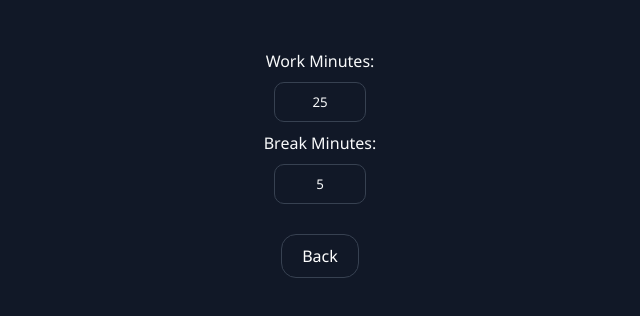
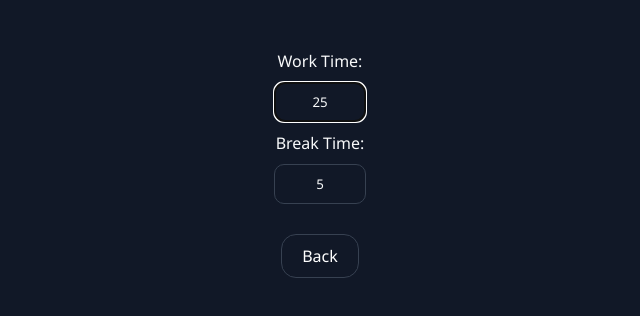
Before and after one commit to JonathanSamael/pomodoro_Jera, a React (Vite) app: page / in a window 1280 px wide. Both pictures are taken after a click on the button "Settings". Shown: the top 316 px of the page, without its empty margins (320-960 px from the left). Built offline with nearby package versions, Linux system fonts and the light colour scheme.

Commit message:
"🐛fix: bug with max input characters"

```diff
--- a/src/components/Settings/Options.jsx
+++ b/src/components/Settings/Options.jsx
@@ -9,11 +9,11 @@ export const Options = () => {
 
   return (
     <OptionsStyle>
-      <label htmlFor='timeToWork'>Work Minutes: </label>
-      <input id='timeToWork' defaultValue={timesOption.workMinutes} min={1} max={120} onChange={(newTimeToWork) => timesOption.setTimeToWork(newTimeToWork.target.value)}/>
+      <label htmlFor='timeToWork'>Work Time: </label>
+      <input autoFocus id='timeToWork' maxLength={2} defaultValue={timesOption.workMinutes} onChange={(newTimeToWork) => timesOption.setTimeToWork(newTimeToWork.target.value)}/>
 
-      <label htmlFor='timeToBreak'>Break Minutes: </label>
-      <input id='timeToBreak' defaultValue={timesOption.breakMinutes} min={1} max={40} onChange={newTimeToBreak => timesOption.setTimeToBreak(newTimeToBreak.target.value)}/>
+      <label htmlFor='timeToBreak'>Break Time: </label>
+      <input id='timeToBreak' maxLength={2} defaultValue={timesOption.breakMinutes}onChange={newTimeToBreak => timesOption.setTimeToBreak(newTimeToBreak.target.value)}/>
 
       <MainButton style={{fontSize: '1rem', marginTop: '20px'}} onClick={() => timesOption.setShowOptions(false)}>Back</MainButton>
     </OptionsStyle>
```
